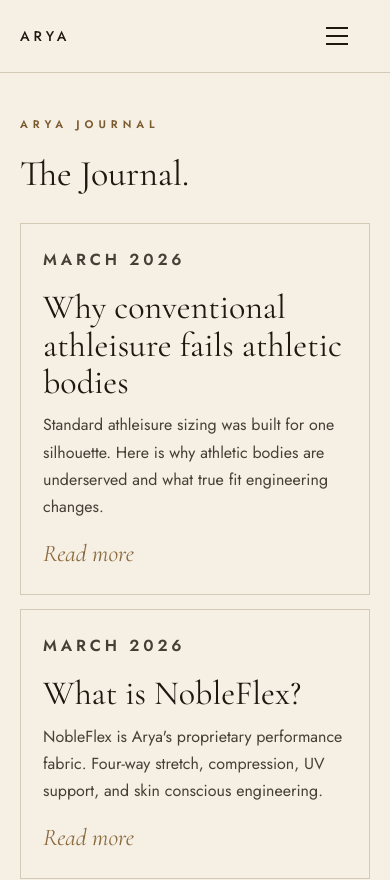
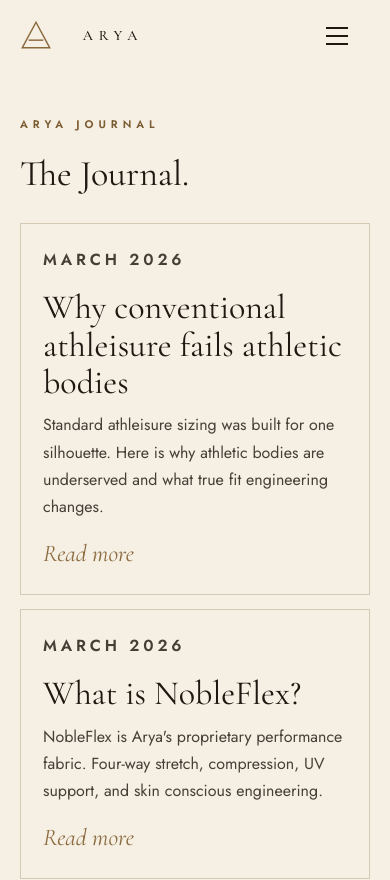
Before and after one commit to neiman8g/ARYA, a Next.js app: page /blog in a window 390 px wide. Shown: the top 880 px of the page. Built offline with nearby package versions, Linux system fonts and the light colour scheme; no server answers.

Commit message:
phone scroll

```diff
--- a/src/app/mission/page.tsx
+++ b/src/app/mission/page.tsx
@@ -23,7 +23,7 @@
   return (
     <div className="section-page mission">
       <link href="https://fonts.googleapis.com/css2?family=Cormorant+Garamond:ital,wght@0,400;0,500;1,400&family=Jost:wght@400;500;600&display=swap" rel="stylesheet" />
-      <SectionNav activeLink="mission" />
+      <SectionNav activeLink="mission" theme="dark" />
 
       <main className="sp-main mission-main">
         <span className="sp-label">Mission</span>
--- a/src/app/page.tsx
+++ b/src/app/page.tsx
@@ -3,43 +3,9 @@
 import Link from "next/link";
 import { usePathname } from "next/navigation";
 import { PRODUCTS } from "@/lib/products";
+import { AryaLogo, AryaMark } from "@/components/AryaLogo";
 
 // ─── Brand SVG Components ────────────────────────────────────────────────────
-
-function AryaMark({ size = 40, color = "#8B6A3E" }: { size?: number; color?: string }) {
-  return (
-    <svg width={size} height={size} viewBox="0 0 100 100" fill="none" xmlns="http://www.w3.org/2000/svg">
-      <polygon points="50,7 93,87 7,87" stroke={color} strokeWidth="4.5" fill="none" strokeLinejoin="miter" />
-      <line x1="27" y1="63" x2="73" y2="63" stroke={color} strokeWidth="4.5" />
-    </svg>
-  );
-}
-
-function AryaWordmark({ height = 20, color = "#2C2418" }: { height?: number; color?: string }) {
-  return (
-    <svg height={height} viewBox="0 0 200 32" fill="none" xmlns="http://www.w3.org/2000/svg">
-      <text x="100" y="26" textAnchor="middle"
-        fontFamily="'Cormorant Garamond', 'Garamond', Georgia, serif"
-        fontSize="30" letterSpacing="12" fill={color} fontWeight="500">ARYA</text>
-    </svg>
-  );
-}
-
-function AryaLogo({ size = 36, textColor = "#2C2418", markColor = "#8B6A3E", stacked = false }:
-  { size?: number; textColor?: string; markColor?: string; stacked?: boolean }) {
-  if (stacked) return (
-    <div style={{ display: "flex", flexDirection: "column", alignItems: "center", gap: 14 }}>
-      <AryaMark size={size} color={markColor} />
-      <AryaWordmark height={size * 0.42} color={textColor} />
-    </div>
-  );
-  return (
-    <div style={{ display: "flex", alignItems: "center", justifyContent: "center", gap: 13 }}>
-      <AryaMark size={size} color={markColor} />
-      <AryaWordmark height={size * 0.48} color={textColor} />
-    </div>
-  );
-}
 
 function WeavePattern({ id, color = "#8B6A3E", opacity = 0.08 }: { id: string; color?: string; opacity?: number }) {
   return (
--- a/src/app/section-pages.css
+++ b/src/app/section-pages.css
@@ -1,8 +1,21 @@
 /* Shared section page styles - imported by story, mission, fit, collection, founder */
 .section-page { min-height: 100vh; background: var(--arya-sand); color: var(--arya-ink); font-family: 'Jost', sans-serif; }
-.sp-nav { position: fixed; top: 0; left: 0; right: 0; z-index: 100; display: flex; align-items: center; justify-content: space-between; padding: 26px 64px; padding-top: max(26px, var(--safe-top)); background: rgba(245,239,228,.97); border-bottom: 1px solid var(--arya-sand-4); }
-.sp-logo { text-decoration: none; color: var(--arya-ink); display: flex; align-items: center; }
-.sp-logo-word { font-size: 14px; letter-spacing: .28em; font-weight: 500; }
+/* Match homepage: transparent until scroll, then frosted bar (scroll threshold 60px in SectionNav). */
+.sp-nav {
+  position: fixed; top: 0; left: 0; right: 0; z-index: 200;
+  display: flex; align-items: center; justify-content: space-between;
+  padding: 26px 64px; padding-top: max(26px, var(--safe-top));
+  background: transparent; border-bottom: 1px solid transparent;
+  transition: all .45s cubic-bezier(.16,1,.3,1);
+}
+.sp-nav.stuck {
+  padding: 14px 64px; padding-top: max(14px, var(--safe-top));
+  background: rgba(245,239,228,.97);
+  backdrop-filter: blur(16px);
+  border-bottom: 1px solid var(--arya-sand-4);
+  box-shadow: 0 1px 20px rgba(30,24,16,.06);
+}
+.sp-logo { text-decoration: none; color: inherit; display: flex; align-items: center; line-height: 0; }
 .sp-links { display: flex; align-items: center; gap: 40px; list-style: none; }
 .sp-links a { font-size: 12px; letter-spacing: .22em; text-transform: uppercase; color: var(--arya-ink-80); text-decoration: none; font-weight: 500; }
 .sp-links a:hover, .sp-links a.active { color: var(--arya-ink); }
@@ -18,7 +31,7 @@
 .sp-waitlist-btn:hover { border-color: var(--arya-cognac); background: var(--arya-sand-2); }
 
 /* Section nav: hamburger + overlay on mobile (SectionNav component). Breakpoint 960px matches homepage. */
-.sp-hamburger { display: none; flex-direction: column; justify-content: center; gap: 6px; width: 44px; height: 44px; min-width: 44px; min-height: 44px; padding: 0; border: 0; background: none; cursor: pointer; color: inherit; position: relative; z-index: 101; }
+.sp-hamburger { display: none; flex-direction: column; justify-content: center; gap: 6px; width: 44px; height: 44px; min-width: 44px; min-height: 44px; padding: 0; border: 0; background: none; cursor: pointer; color: inherit; position: relative; z-index: 201; }
 .sp-hamburger span { display: block; width: 22px; height: 2px; background: currentColor; transition: transform .25s, opacity .25s; }
 .sp-hamburger.open span:nth-child(1) { transform: translateY(8px) rotate(45deg); }
 .sp-hamburger.open span:nth-child(2) { opacity: 0; }
@@ -58,9 +71,25 @@
 
 /* Mission page */
 .mission { background: var(--arya-ink); color: var(--arya-sand); }
-.mission .sp-nav { background: rgba(30,24,16,.97); border-color: rgba(245,239,228,.1); }
+.mission .sp-nav { background: transparent; border-bottom-color: transparent; }
+.mission .sp-nav.stuck {
+  background: rgba(30,24,16,.97);
+  border-bottom-color: rgba(245,239,228,.1);
+  box-shadow: 0 1px 20px rgba(0,0,0,.2);
+}
 .mission .sp-logo, .mission .sp-links a { color: rgba(245,239,228,.9); }
 .mission .sp-links a:hover, .mission .sp-links a.active { color: var(--arya-sand); }
+.mission .sp-explore-btn { color: rgba(245,239,228,.78); }
+.mission .sp-explore-btn:hover { color: var(--arya-sand); }
+.mission .sp-waitlist-btn {
+  color: rgba(245,239,228,.92);
+  border-color: rgba(245,239,228,.35);
+}
+.mission .sp-waitlist-btn:hover {
+  border-color: #C9A96E;
+  background: rgba(245,239,228,.08);
+  color: var(--arya-sand);
+}
 .mission .sp-cta { background: var(--arya-sand) !important; color: var(--arya-ink) !important; }
 .mission .sp-cta:hover { background: #C9A96E !important; }
 .mission-main { max-width: 760px; margin: 0 auto; text-align: center; }
@@ -136,12 +165,13 @@
 }
 /* 960px: show hamburger + overlay (match homepage breakpoint so 3 bars stay visible after navigation) */
 @media (max-width: 960px) {
+  .sp-nav, .sp-nav.stuck { padding: 16px 32px; padding-top: max(16px, var(--safe-top)); }
   .sp-nav > .sp-links { display: none; }
   .sp-nav > .sp-actions { display: none; }
   .sp-hamburger { display: flex !important; }
   .sp-mobile-menu {
     display: flex;
-    position: fixed; top: 0; left: 0; right: 0; bottom: 0; z-index: 99;
+    position: fixed; top: 0; left: 0; right: 0; bottom: 0; z-index: 190;
     background: rgba(245,239,228,.98);
     padding: 80px 24px 24px; padding-top: max(80px, calc(60px + var(--safe-top)));
     opacity: 0; visibility: hidden; transition: opacity .25s, visibility .25s;
@@ -155,7 +185,6 @@
   .mission .sp-mobile-menu { background: rgba(30,24,16,.98); }
 }
 @media (max-width: 768px) {
-  .sp-nav { padding: 16px 32px; padding-top: max(16px, var(--safe-top)); }
   .sp-main { padding: 120px 24px 60px; padding-bottom: max(60px, var(--safe-bottom)); }
   .sp-hero, .fit-layout { grid-template-columns: 1fr; gap: 48px; }
   .fit-visual { order: -1; }
@@ -165,7 +194,7 @@
 }
 
 @media (max-width: 480px) {
-  .sp-nav { padding: 14px 20px; padding-top: max(14px, var(--safe-top)); gap: 12px; }
+  .sp-nav, .sp-nav.stuck { padding: 14px 20px; padding-top: max(14px, var(--safe-top)); gap: 12px; }
   .sp-main { padding: 116px 20px 48px; padding-bottom: max(48px, var(--safe-bottom)); }
   .sp-main h1 { line-height: 1.18; margin-bottom: 16px; }
   .sp-hero-content h1, .fit-content h1 { font-size: clamp(28px, 8vw, 36px) !important; }
--- /dev/null
+++ b/src/components/AryaLogo.tsx
@@ -0,0 +1,57 @@
+"use client";
+
+function AryaMark({ size = 40, color = "#8B6A3E" }: { size?: number; color?: string }) {
+  return (
+    <svg width={size} height={size} viewBox="0 0 100 100" fill="none" xmlns="http://www.w3.org/2000/svg">
+      <polygon points="50,7 93,87 7,87" stroke={color} strokeWidth="4.5" fill="none" strokeLinejoin="miter" />
+      <line x1="27" y1="63" x2="73" y2="63" stroke={color} strokeWidth="4.5" />
+    </svg>
+  );
+}
+
+function AryaWordmark({ height = 20, color = "#2C2418" }: { height?: number; color?: string }) {
+  return (
+    <svg height={height} viewBox="0 0 200 32" fill="none" xmlns="http://www.w3.org/2000/svg">
+      <text
+        x="100"
+        y="26"
+        textAnchor="middle"
+        fontFamily="'Cormorant Garamond', 'Garamond', Georgia, serif"
+        fontSize="30"
+        letterSpacing="12"
+        fill={color}
+        fontWeight="500"
+      >
+        ARYA
+      </text>
+    </svg>
+  );
+}
+
+export function AryaLogo({
+  size = 36,
+  textColor = "#2C2418",
+  markColor = "#8B6A3E",
+  stacked = false,
+}: {
+  size?: number;
+  textColor?: string;
+  markColor?: string;
+  stacked?: boolean;
+}) {
+  if (stacked)
+    return (
+      <div style={{ display: "flex", flexDirection: "column", alignItems: "center", gap: 14 }}>
+        <AryaMark size={size} color={markColor} />
+        <AryaWordmark height={size * 0.42} color={textColor} />
+      </div>
+    );
+  return (
+    <div style={{ display: "flex", alignItems: "center", justifyContent: "center", gap: 13 }}>
+      <AryaMark size={size} color={markColor} />
+      <AryaWordmark height={size * 0.48} color={textColor} />
+    </div>
+  );
+}
+
+export { AryaMark, AryaWordmark };
--- a/src/components/SectionNav.tsx
+++ b/src/components/SectionNav.tsx
@@ -2,12 +2,30 @@
 
 import { useState, useEffect } from "react";
 import Link from "next/link";
+import { AryaLogo } from "@/components/AryaLogo";
 
 type ActiveLink = "story" | "mission" | "fit" | "collection" | "founder" | "arya-standard";
 
-export function SectionNav({ activeLink }: { activeLink?: ActiveLink }) {
+type SectionNavProps = {
+  activeLink?: ActiveLink;
+  /** Dark nav text and treatments (mission page on ink background). */
+  theme?: "light" | "dark";
+};
+
+export function SectionNav({ activeLink, theme = "light" }: SectionNavProps) {
   const [menuOpen, setMenuOpen] = useState(false);
+  const [navStuck, setNavStuck] = useState(false);
   const closeMenu = () => setMenuOpen(false);
+
+  useEffect(() => {
+    const onScroll = () => {
+      const over = window.scrollY > 60;
+      setNavStuck((prev) => (prev === over ? prev : over));
+    };
+    onScroll();
+    window.addEventListener("scroll", onScroll, { passive: true });
+    return () => window.removeEventListener("scroll", onScroll);
+  }, []);
 
   useEffect(() => {
     document.body.style.overflow = menuOpen ? "hidden" : "";
@@ -16,10 +34,17 @@
     };
   }, [menuOpen]);
 
+  const logoMark = "#8B6A3E";
+  const logoText = theme === "dark" ? "#F5EFE4" : "#1E1810";
+
   return (
-    <nav className={`sp-nav ${menuOpen ? "sp-nav-menu-open" : ""}`} role="navigation" aria-label="Main navigation">
+    <nav
+      className={`sp-nav ${navStuck ? "stuck" : ""} ${menuOpen ? "sp-nav-menu-open" : ""}`}
+      role="navigation"
+      aria-label="Main navigation"
+    >
       <Link href="/" className="sp-logo" onClick={closeMenu} aria-label="Arya home">
-        <span className="sp-logo-word">ARYA</span>
+        <AryaLogo size={32} markColor={logoMark} textColor={logoText} />
       </Link>
       <div className="sp-links">
         <Link href="/collection" className={activeLink === "collection" ? "active" : ""}>
```
